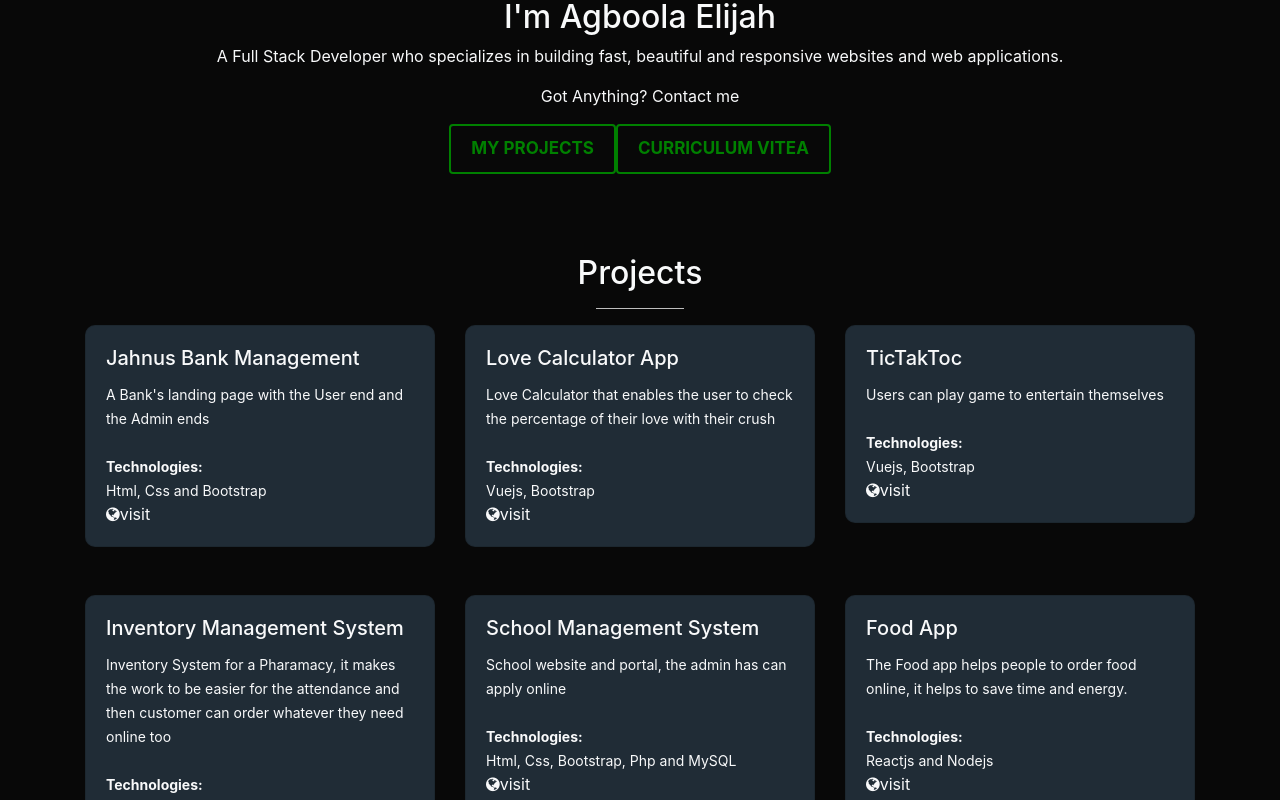
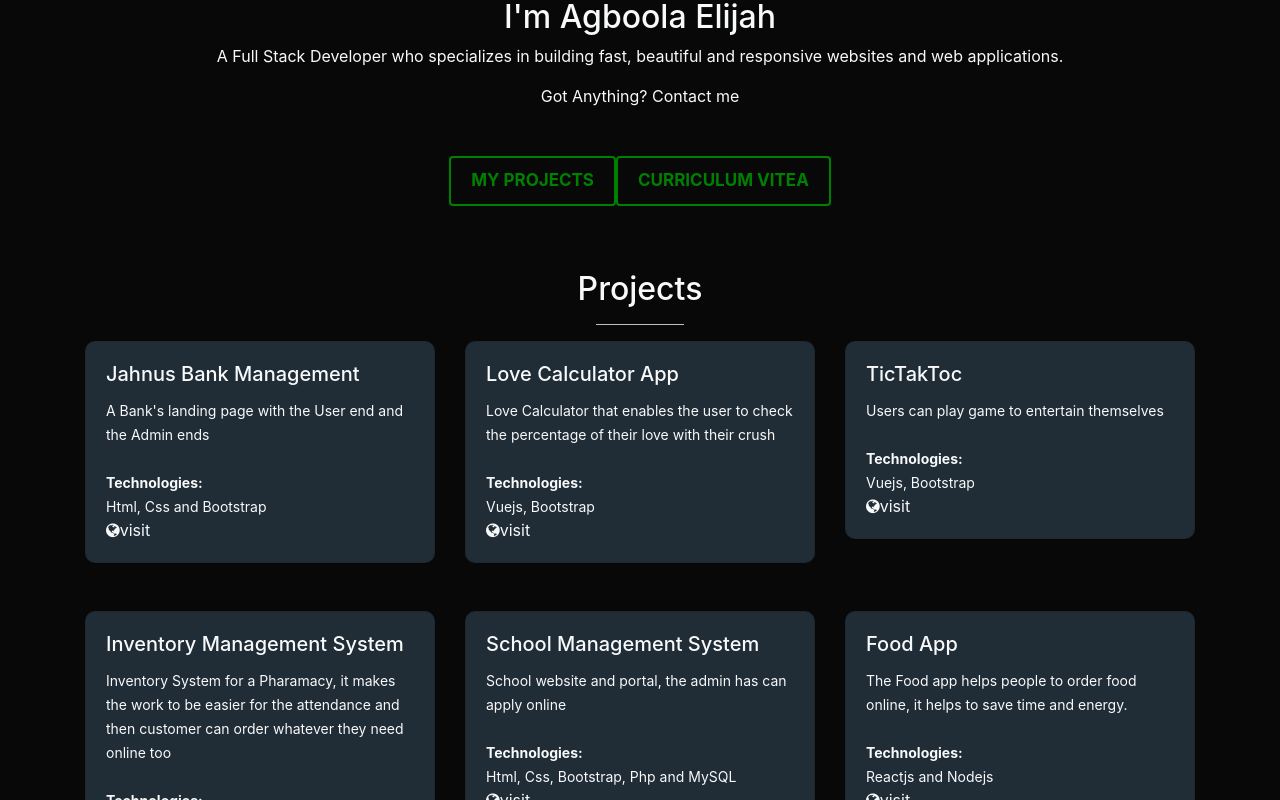
Before and after one commit to Agboola12/React-Portflio, a React (Create React App) app: page / in a window 1280 px wide. Shown: the part 240-1040 px from the top of the page. Built offline with nearby package versions, Linux system fonts and the light colour scheme.

Commit message:
adding a new project

```diff
--- a/src/App.css
+++ b/src/App.css
@@ -20,7 +20,7 @@ img{
 
 
 #project{
-  margin-top: 5em;
+  margin-top: 4em;
 }
 
 hr{
--- a/src/App.js
+++ b/src/App.js
@@ -23,7 +23,7 @@ function App() {
                 <p>A Full Stack Developer who specializes in building fast, beautiful and responsive websites and web applications.</p>
                 <p>Got Anything? Contact me</p>
 
-              <div>
+              <div className='mt-5'>
                 <a href='#project' >
                 <button className="btn">  My Projects</button>
                 </a>
```
